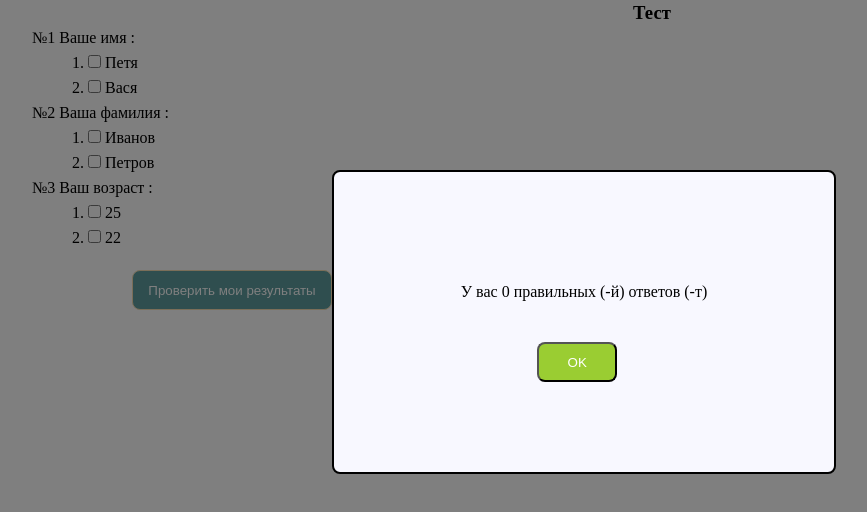
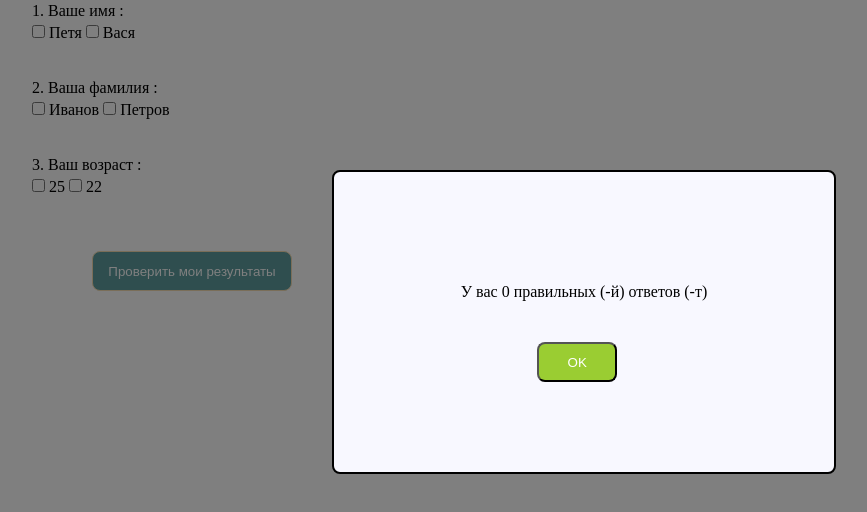
Before and after one commit to Honcharko/Honcharko.github.io, a plain HTML site: page js/h13-14/index.html in a window 1280 px wide. Both pictures are taken after a click on the button "Проверить мои результаты". Shown: the whole page, without its empty margins (8-875 px from the left). Drawn offline with nearby package versions, Linux system fonts and the light colour scheme.

Commit message:
hw 13-14 test

```diff
--- a/js/h13-14/css/style.css
+++ b/js/h13-14/css/style.css
@@ -8,8 +8,8 @@
 .quest ul{
     padding-left: 40px;
     list-style: none;
-    line-height: 25px;
-    height: 50px;
+    line-height: 22px;
+    height: 77px;
 }
 .sub{
     margin-top: 20px;
--- a/js/h13-14/index.html
+++ b/js/h13-14/index.html
@@ -6,25 +6,25 @@
     <link rel="stylesheet" href="css/style.css">
     <script src="https://ajax.googleapis.com/ajax/libs/jquery/3.1.0/jquery.min.js"></script>
     <script src="js/tmpl.js"></script>
-    <script src="js/script.js"></script>
+    <script src="js/newscript.js"></script>
     </head>
 <body>
 
     <script type="text/tmpl" class="tmpl">
     <form class="quest">
+    <% for(var i=0; i<data.length; i++){ %>
     <ul>
-    <h3><%= data.main %></h3>
-    <% for (var i=0; i<data.questions.length; i++){ %>
-    <li>№<%= i+1 %>  <%= data.questions[i]%></li>
-    <ul>
-    <% for(var q=0; q<data.answers[i].length; q++){  %>
-    <li id= a<%=i%><%=q%>><%= q+1 %>. <input type = checkbox name =a<%=q%><%=i%>> <%= data.answers[i][q] %></li>
+    <li><%= i+1%>. <%= data[i].question%></li>
+    <% for(var q=0; q<data[i].answer.length; q++){ %>
+
+     <input type="checkbox">  <%= data[i].answer[q] %>
+
     <% };%>
     </ul>
     <% };%>
     </form>
-     <div class="sub">
-    <button class="submit">Проверить мои результаты</button>
+    <div class="sub">
+        <button class="submit">Проверить мои результаты</button>
     </div>
     </script>
 </body>
--- /dev/null
+++ b/js/h13-14/js/newscript.js
@@ -0,0 +1,124 @@
+'use strict';
+$(function(){
+    var test = [
+        {
+            question : 'Ваше имя :',
+            answer : [
+                'Петя',
+                'Вася'
+            ],
+            right: 1
+        },
+        {
+            question : 'Ваша фамилия :',
+            answer : [
+                'Иванов',
+                'Петров'
+            ],
+            right: 0
+        },
+        {
+            question : 'Ваш возраст :',
+            answer : [
+                25,
+                22
+            ],
+            right: 1
+        }
+
+    ];
+
+    var jsonTest = JSON.stringify(test);
+    localStorage.setItem('testing', jsonTest);
+
+
+    jsonTest = localStorage.getItem('testing');
+    jsonTest = JSON.parse(jsonTest);
+
+    var html = $('.tmpl').html();
+    var content = tmpl(html, {
+        data: jsonTest
+    });
+    $('body').append(content);
+
+
+    var $submit = $('.submit')[0];
+
+    //submit
+    $($submit).on('click', function(e) {
+        e.preventDefault();
+        var counter = 0;
+
+        var inputs = document.querySelectorAll('input');
+
+
+
+        for(var i=0; i<jsonTest.length; i++){
+            var test = jsonTest[i];
+
+            for(var q=0; q<inputs.length; q++){
+                if(!inputs[q].checked) continue;
+                var parent = inputs[q].parentElement;
+                console.log(parent.innerHTML);
+                console.log(test.question);
+
+
+                if(test.question == parent.innerHTML){
+                    console.log('All right');
+                }
+            }
+        }
+
+
+        //var li = $('li');
+        //for(var i=0; i<li.length; i++){
+        //    var quest = li[i].getAttribute('id');
+        //
+        //
+        //}
+        //var inputs = $('input:checkbox');
+        //for(var q=0; q<inputs.length; q++){
+        //    var check = inputs[q].getAttribute('id')==1;
+        //    console.log(check);
+        //
+        //
+        //}
+        //if(quest[i] == check){
+        //    counter++;
+        //    console.log('counter', counter);
+        //}else{
+        //    console.log('no');
+        //}
+        //
+
+
+        //modal window
+        var result = function result(){
+
+
+            var $modal = $('<div class = "window"><span> У вас '+ counter+' правильных (-й) ответов (-т)</span></div>');
+            var $button = $('<button class="reset">OK</button>');
+            var $overlay = $('<div class= "window-overlay">');
+
+
+            $('body').append($overlay);
+            $('body').append($modal);
+            $($modal).append($button);
+
+            var $reset = $('.reset')[0];
+
+            function reset(){
+                $modal.remove();
+                $overlay.remove();
+                $('.quest')[0].reset();
+            }
+
+            $reset.addEventListener('click', reset);
+        };
+
+        result();
+
+    });
+
+
+});
--- a/js/h13-14/js/script.js
+++ b/js/h13-14/js/script.js
@@ -40,7 +40,7 @@ var test = {
         }
 
         //modal window
-        var window = function window(){
+        var result = function result(){
 
 
             var $modal = $('<div class = "window"><span> У вас '+ $cnt +' правильных (-й) ответов (-т)</span></div>');
@@ -63,7 +63,7 @@ var test = {
             $reset.addEventListener('click', reset);
         };
 
-        window();
+        result();
 
     });
 
```
